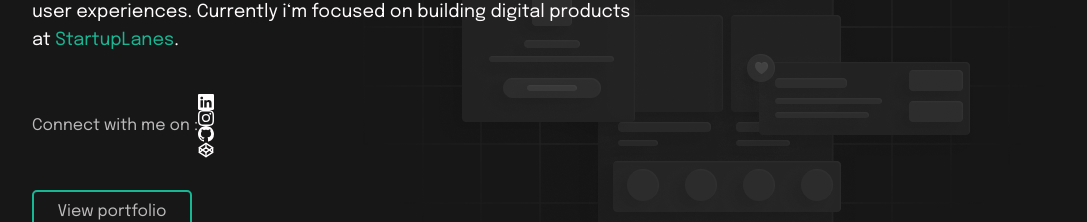
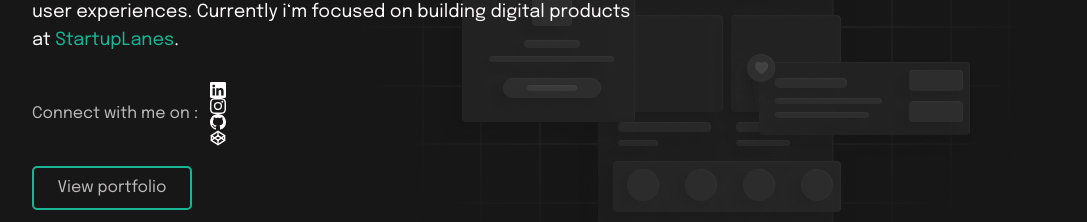
Before and after one commit to siddharthpandey091/creativesiddharth, a Next.js app: page / in a window 1280 px wide. Shown: the part 418-640 px from the top of the page, without its empty margins (96-1183 px from the left). Built offline with nearby package versions, Linux system fonts and the light colour scheme.

Commit message:
Update Hero.jsx

```diff
--- a/components/Hero.jsx
+++ b/components/Hero.jsx
@@ -66,7 +66,7 @@ rel="noreferrer"
         >
           <div className="w-full flex items-center">
             <p>Connect with me on :</p>
-            <div className="py-3">
+            <div className="px-3">
               <a
               href="https://www.linkedin.com/in/siddharthpandeydev/"
               target="_blank"
```
